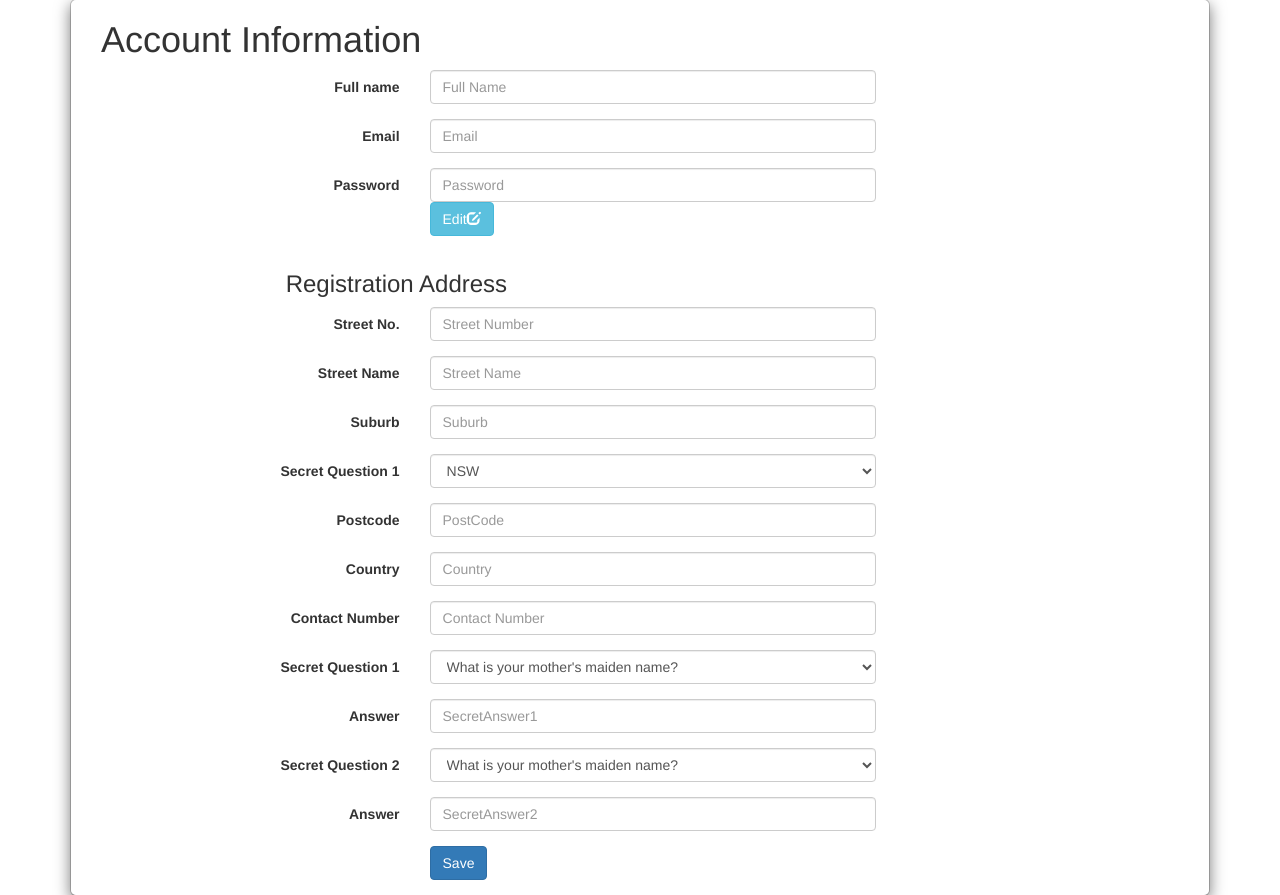
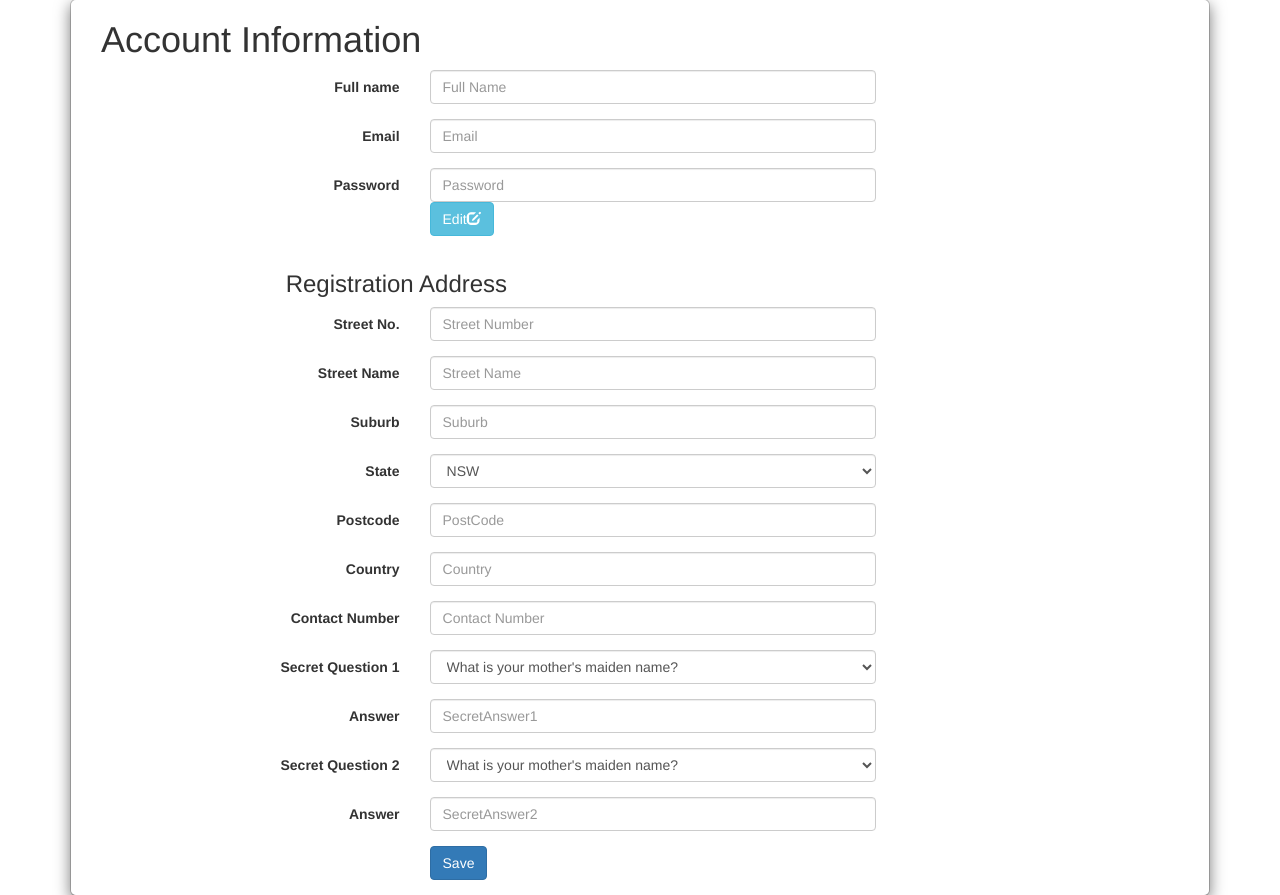
Before and after one commit to ajwhite1202/comp344Assignment2, a PHP site: page /UserProfile.php in a window 1280 px wide; the page is wider, and only the part inside the window is pictured. Shown: the part 73-968 px from the top of that part. Run offline with PHP 8.4, Linux system fonts and the light colour scheme; some web fonts are replaced.

Commit message:
Update UserProfile.php

```diff
--- a/public/UserProfile.php
+++ b/public/UserProfile.php
@@ -63,7 +63,7 @@
                     </div>
                 </div>
                 <div class="form-group">
-                    <label for="state" class="control-label col-md-2">Secret Question 1</label>
+                    <label for="state" class="control-label col-md-2">State</label>
                        <div class="col-md-6">
                         <select class="form-control" name="state">
                             <option>NSW</option>
```
